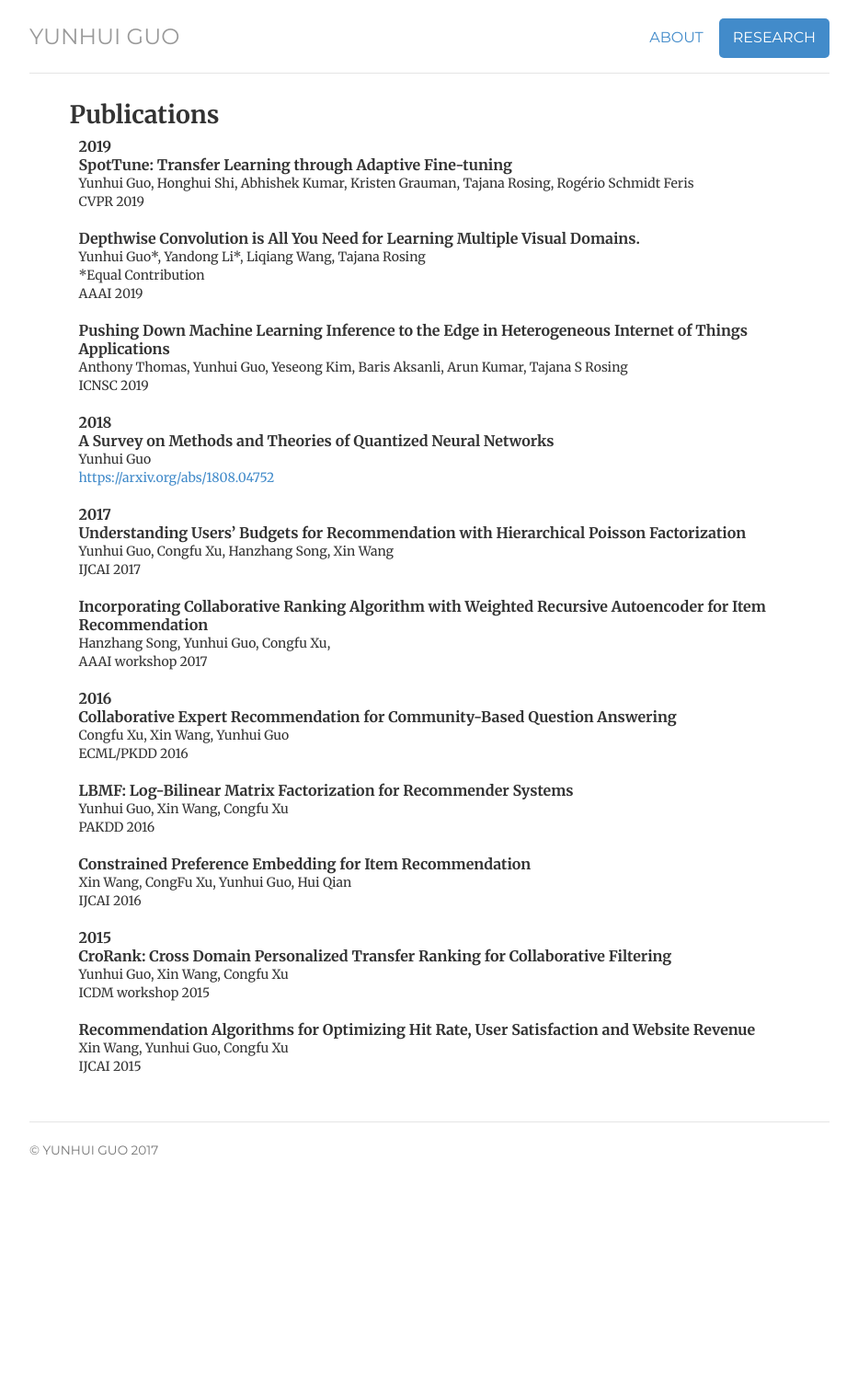
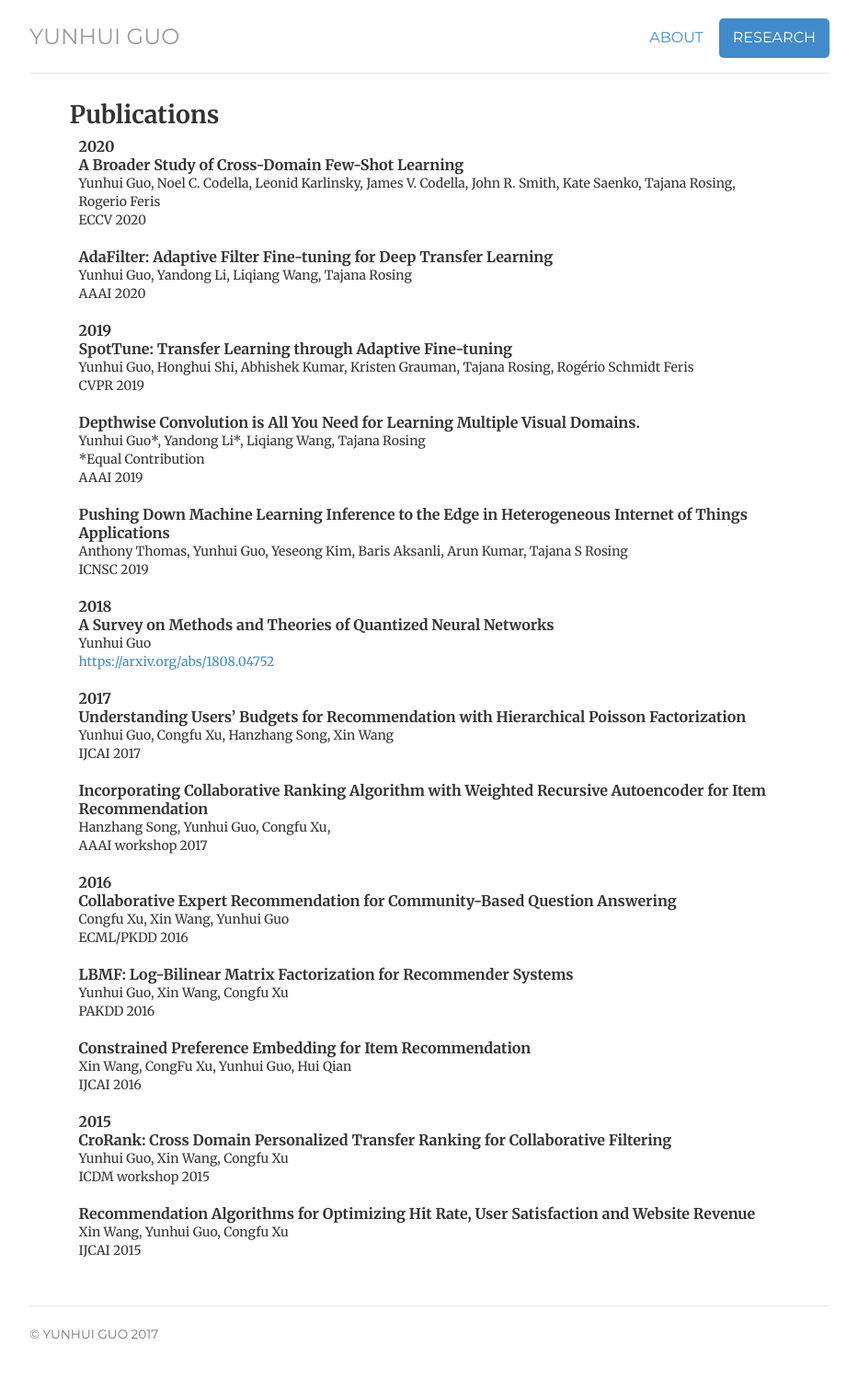
Before and after one commit to yunhuiguo/yunhuiguo.github.io, a Jekyll site: the page built from research/index.html, in a window 1280 px wide. Shown: the whole page at 92% size, without its empty margins (173-1106 px from the left). Built offline with Jekyll 4.4.1, drawn with Linux system fonts in a browser that asks for light colours; before the commit the page ends 1312 px from its top, so only the background shows below that.

Commit message:
Update index.html

```diff
--- a/research/index.html
+++ b/research/index.html
@@ -11,6 +11,16 @@ description: Research page
 <div class="cv">
 
 <h2>Publications</h2>
+<div class="year"><strong>2020</strong></div>
+<div class="paper"><strong>A Broader Study of Cross-Domain Few-Shot Learning</strong></div>
+<div class="author">Yunhui Guo, Noel C. Codella, Leonid Karlinsky, James V. Codella, John R. Smith, Kate Saenko, Tajana Rosing, Rogerio Feris</div>
+<div class="venue">ECCV 2020</div>
+<br>
+
+ <div class="paper"><strong>AdaFilter: Adaptive Filter Fine-tuning for Deep Transfer Learning</strong></div>
+<div class="author">Yunhui Guo, Yandong Li, Liqiang Wang, Tajana Rosing</div>
+<div class="venue">AAAI 2020</div>
+<br>
 
 <div class="year"><strong>2019</strong></div>
 <div class="paper"><strong>SpotTune: Transfer Learning through Adaptive Fine-tuning </strong></div>
```
